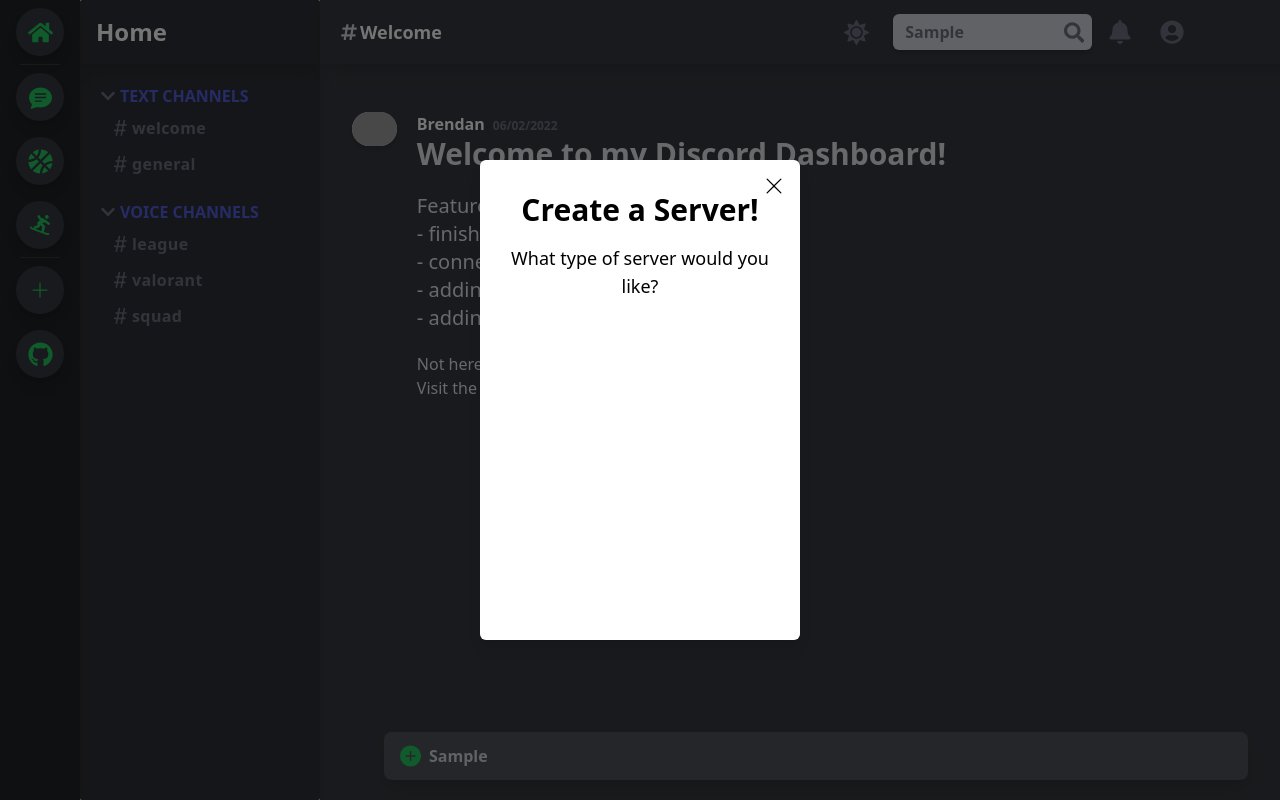
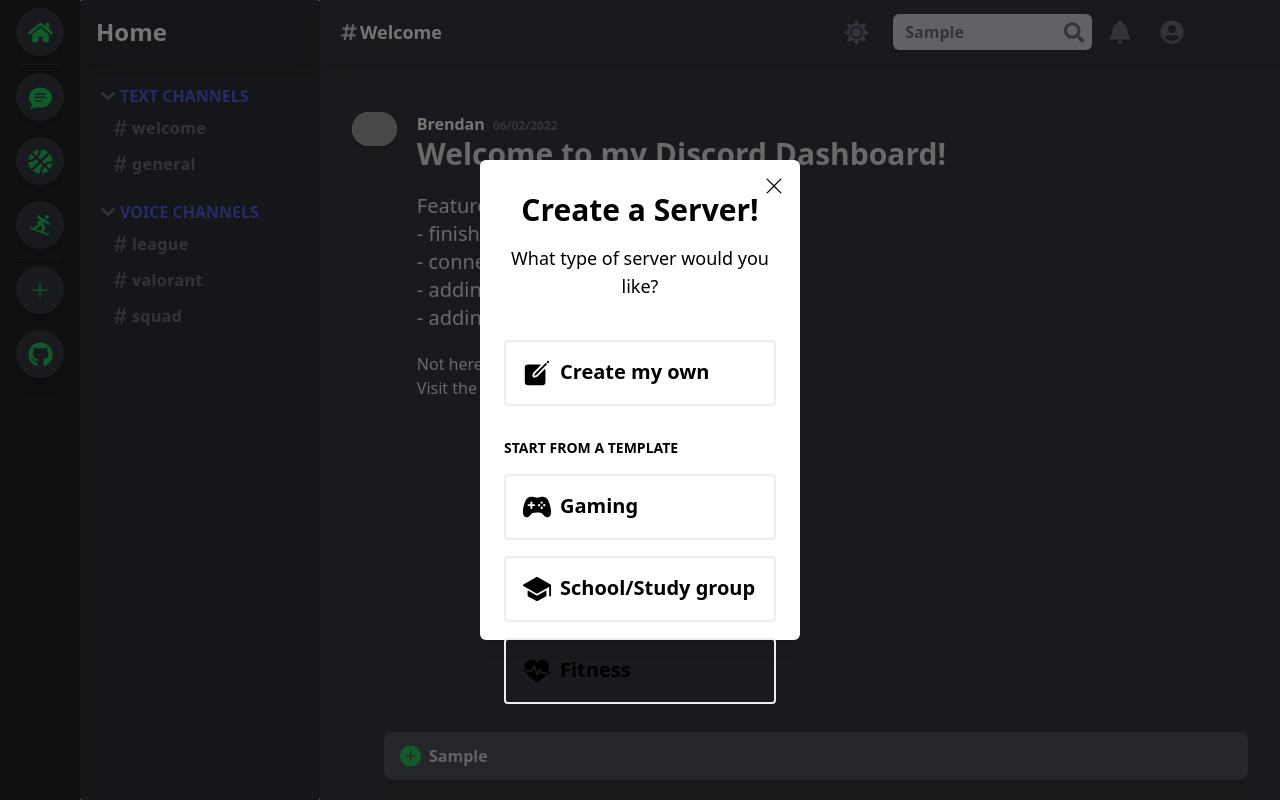
Before and after one commit to bloo327/discord-dashboard, a React (Create React App) app: page / in a window 1280 px wide. Both pictures are taken after typing "Sample", "Sample" into the empty fields and a click on the button "Add a server". Built offline with nearby package versions, Linux system fonts and the light colour scheme; grey boxes are pictures that could not be loaded.

Commit message:
addserver modal css

```diff
--- a/src/components/AddServer/AddServer.jsx
+++ b/src/components/AddServer/AddServer.jsx
@@ -1,9 +1,9 @@
 import { useState, useEffect } from 'react'
 
-
-
-const AddServer = (props) => {
-
+const AddServer = () => {
+    return (
+        <div></div>
+    )
 }
 
 export default AddServer
--- a/src/components/Sidebar/SideBar.jsx
+++ b/src/components/Sidebar/SideBar.jsx
@@ -1,6 +1,7 @@
 import { useState } from 'react';
 import { BsPlusLg, BsXLg, BsChatTextFill } from 'react-icons/bs';
 import { FaHome, FaGithub, FaBasketballBall, FaSnowboarding } from 'react-icons/fa';
+import {IoCreate, IoGameController, IoSchool, IoFitness } from 'react-icons/io5'
 import { Transition, Dialog } from '@headlessui/react'
 import Home from '../Content/Home';
 import Nba from '../Content/Nba';
@@ -34,7 +35,7 @@ const SideBarIcon = ({ icon, dataSet }) => {
             name: icon.props.name,
             display: icon.props.content
         })
-    }
+    };
 
     //Add server modal
     return (icon.props.name === 'Add a server') ? (
@@ -65,10 +66,30 @@ const SideBarIcon = ({ icon, dataSet }) => {
                     leaveTo="-translate-y-3 opacity-0"
                     className='relative h-3/5 w-1/4 bg-white shadow-lg rounded-md my-auto p-4'
                     >
-                        <div className='popup.header'>
+                        <div className='popup-header'>
                             <button className='absolute top-4 right-4 text-black' onClick={() => setPopupDisplay(false)}><BsXLg size='20' /></button>
                             <Dialog.Title className='p-4 font-extrabold text-3xl text-center'>Create a Server!</Dialog.Title>
                             <Dialog.Description className='font-normal text-center text-lg'>What type of server would you like?</Dialog.Description>
+                        </div>
+                        <div className='popup-body'>
+                            <div className='popup-option mb-8'>
+                                <IoCreate size='30' className='popup-icon'/>
+                                <h1 className='option-name'>Create my own</h1>
+                            </div>
+
+                            <h1 className='pl-2 text-sm font-bold'>START FROM A TEMPLATE</h1>
+                            <div className='popup-option'>
+                                <IoGameController size='30' className='popup-icon'/>
+                                <h1 className='option-name'>Gaming</h1>
+                            </div>
+                            <div className='popup-option'>
+                                <IoSchool size='30' className='popup-icon'/>
+                                <h1 className='option-name'>School/Study group</h1>
+                            </div>
+                            <div className='popup-option'>
+                                <IoFitness size='30' className='popup-icon'/>
+                                <h1 className='option-name'>Fitness</h1>
+                            </div>
                         </div>
                     </Transition.Child>
                 </Dialog>
--- a/src/index.css
+++ b/src/index.css
@@ -33,6 +33,18 @@
 
   .sidebar-hr{
     @apply bg-gray-600 border-gray-700 mx-5 w-10;
+  }
+
+  .popup-body {
+    @apply text-2xl mt-10
+  }
+
+  .popup-option {
+    @apply flex p-4 mx-2 my-4 border-2 rounded
+  }
+
+  .option-name {
+    @apply pl-2 text-xl font-bold
   }
 
   .channel-name {
```
